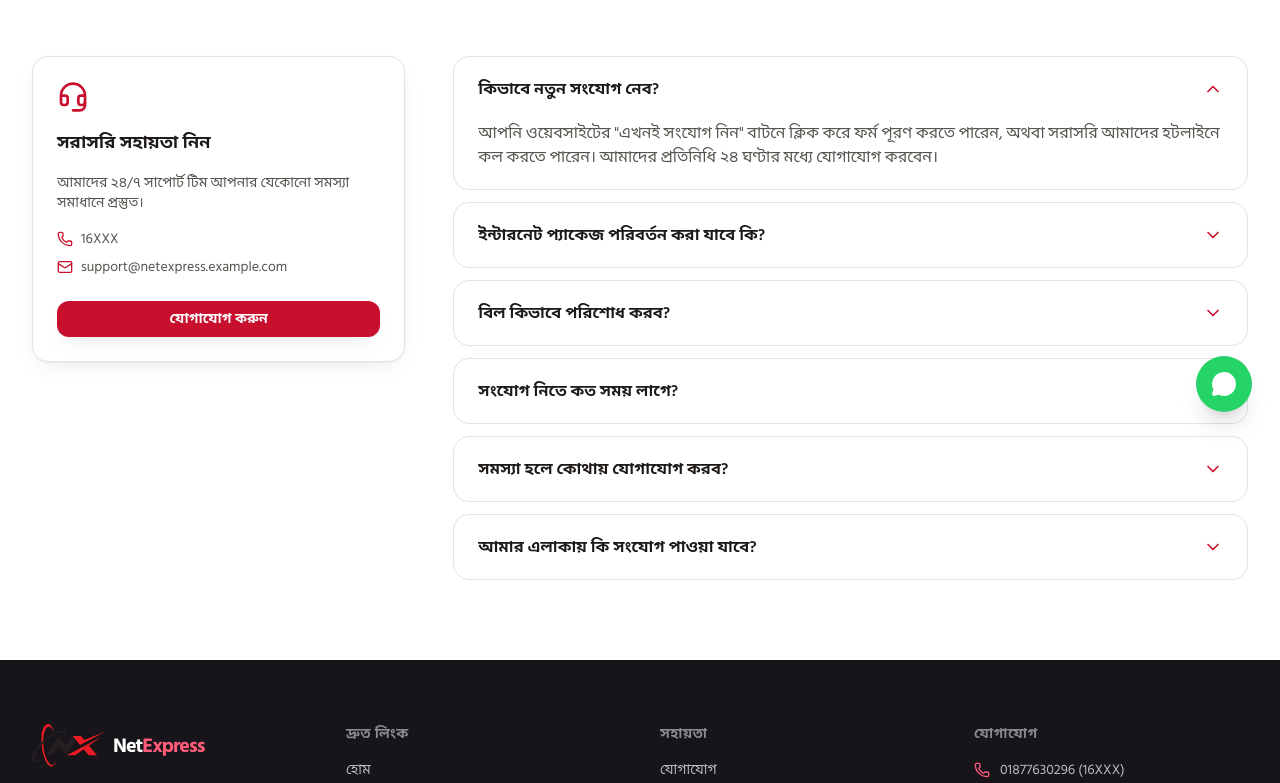
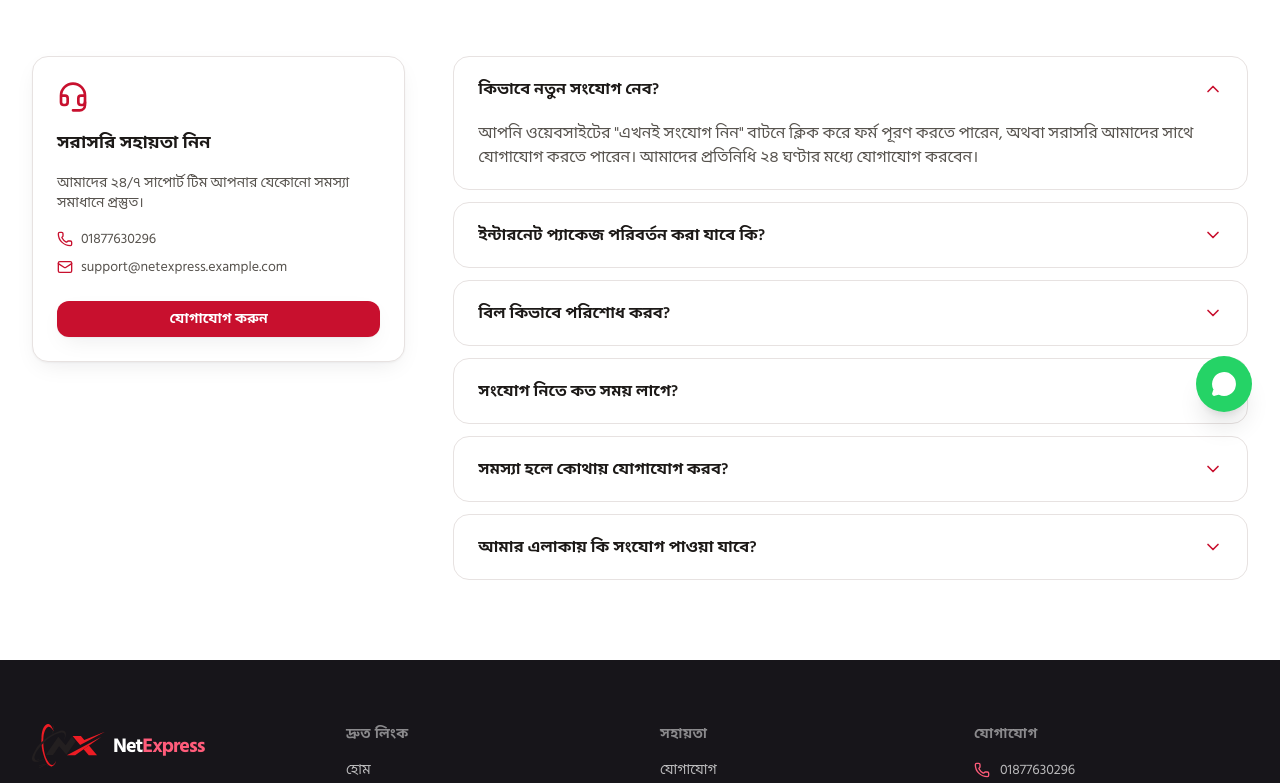
Before and after one commit to ShafiurSiam/net-express, a React (Vite) app: page /support in a window 1280 px wide. Shown: the part 360-1143 px from the top of the page. Built offline with nearby package versions, Linux system fonts and the light colour scheme; no server answers.

Commit message:
Remove hotline placeholder, use real phone number everywhere
The 16XXX hotline was a placeholder that never got replaced with a
real number. Footer/Contact no longer render "phone (16XXX)", and
Support/Payment/FAQ copy now point to the actual phone number.

```diff
--- a/src/components/layout/Footer.jsx
+++ b/src/components/layout/Footer.jsx
@@ -46,7 +46,7 @@ const Footer = () => {
           <ul className="flex flex-col gap-3 text-sm text-white/70">
             <li className="flex items-start gap-2.5">
               <Phone size={16} className="mt-0.5 shrink-0 text-primary-red-light" />
-              <span>{company.phone[language]} ({company.hotline})</span>
+              <span>{company.phone[language]}</span>
             </li>
             <li className="flex items-start gap-2.5">
               <Mail size={16} className="mt-0.5 shrink-0 text-primary-red-light" />
--- a/src/components/ui/ConnectionRequestForm.jsx
+++ b/src/components/ui/ConnectionRequestForm.jsx
@@ -169,7 +169,7 @@ const ConnectionRequestForm = ({ initialPackageId = "", onSubmitted }) => {
 
       {error && (
         <p className="rounded-xl bg-primary-red/10 px-4 py-3 text-sm text-primary-red">
-          {t("connectionForm.errorMessage", { phone: company.hotline })}
+          {t("connectionForm.errorMessage", { phone: company.phone[language] })}
         </p>
       )}
 
--- a/src/config/company.js
+++ b/src/config/company.js
@@ -5,7 +5,7 @@
 //
 // Shape of this file: a single `company` object (not a list), fields include —
 // name/nameBangla (plain strings), tagline/shortDescription/phone/address/
-// workingHours ({ bn, en } pairs), phoneRaw/hotline/email/
+// workingHours ({ bn, en } pairs), phoneRaw/email/
 // supportEmail (plain strings, no bn/en split since they're not translated),
 // foundedYear/copyrightYear (plain numbers), and logo/logoWhite (imported SVG
 // asset URLs — the only place the logo files should be imported from; Navbar,
@@ -24,7 +24,6 @@ export const company = {
   },
   phone: { bn: "01877630296", en: "01877630296" },
   phoneRaw: "01877630296",
-  hotline: "16XXX",
   email: "info@netexpress.example.com",
   supportEmail: "support@netexpress.example.com",
   // Deliberate exception to the site's Bangla-first rule (same as the SME & Corporate Plans
--- a/src/data/faq.js
+++ b/src/data/faq.js
@@ -6,8 +6,8 @@ export const faqs = [
     id: "faq-1",
     question: { bn: "কিভাবে নতুন সংযোগ নেব?", en: "How do I get a new connection?" },
     answer: {
-      bn: "আপনি ওয়েবসাইটের \"এখনই সংযোগ নিন\" বাটনে ক্লিক করে ফর্ম পূরণ করতে পারেন, অথবা সরাসরি আমাদের হটলাইনে কল করতে পারেন। আমাদের প্রতিনিধি ২৪ ঘণ্টার মধ্যে যোগাযোগ করবেন।",
-      en: "You can click the \"Get Connected Now\" button on the website and fill out the form, or call our hotline directly. Our representative will contact you within 24 hours.",
+      bn: "আপনি ওয়েবসাইটের \"এখনই সংযোগ নিন\" বাটনে ক্লিক করে ফর্ম পূরণ করতে পারেন, অথবা সরাসরি আমাদের সাথে যোগাযোগ করতে পারেন। আমাদের প্রতিনিধি ২৪ ঘণ্টার মধ্যে যোগাযোগ করবেন।",
+      en: "You can click the \"Get Connected Now\" button on the website and fill out the form, or contact us directly. Our representative will contact you within 24 hours.",
     },
   },
   {
@@ -38,8 +38,8 @@ export const faqs = [
     id: "faq-5",
     question: { bn: "সমস্যা হলে কোথায় যোগাযোগ করব?", en: "Where do I go if I have a problem?" },
     answer: {
-      bn: "আমাদের ২৪/৭ কাস্টমার সাপোর্ট হটলাইনে কল করুন অথবা যোগাযোগ পেজের ফর্ম পূরণ করুন। আমরা দ্রুততম সময়ে সমাধান দিতে প্রতিশ্রুতিবদ্ধ।",
-      en: "Call our 24/7 customer support hotline or fill out the form on the Contact page. We're committed to resolving issues as quickly as possible.",
+      bn: "আমাদের ২৪/৭ কাস্টমার সাপোর্ট নম্বরে কল করুন অথবা যোগাযোগ পেজের ফর্ম পূরণ করুন। আমরা দ্রুততম সময়ে সমাধান দিতে প্রতিশ্রুতিবদ্ধ।",
+      en: "Call our 24/7 customer support number or fill out the form on the Contact page. We're committed to resolving issues as quickly as possible.",
     },
   },
   {
--- a/src/i18n/translations.js
+++ b/src/i18n/translations.js
@@ -220,7 +220,7 @@ export const translations = {
   },
 
   contact: {
-    phoneLabel: { bn: "ফোন / হটলাইন", en: "Phone / Hotline" },
+    phoneLabel: { bn: "ফোন", en: "Phone" },
     emailLabel: { bn: "ইমেইল", en: "Email" },
     addressLabel: { bn: "অফিসের ঠিকানা", en: "Office Address" },
     hoursLabel: { bn: "কার্যসময়", en: "Working Hours" },
@@ -241,8 +241,8 @@ export const translations = {
     placeholder: { bn: "এলাকার নাম লিখুন", en: "Enter area name" },
     verify: { bn: "যাচাই করুন", en: "Verify" },
     resultCoveredSuffix: {
-      bn: "এলাকায় আমাদের সংযোগ উপলব্ধ। এখনই আবেদন করুন অথবা আমাদের হটলাইনে যোগাযোগ করুন।",
-      en: "is covered by our network. Apply now or contact our hotline.",
+      bn: "এলাকায় আমাদের সংযোগ উপলব্ধ। এখনই আবেদন করুন অথবা আমাদের সাথে যোগাযোগ করুন।",
+      en: "is covered by our network. Apply now or contact us.",
     },
     resultNotCoveredSuffix: {
       bn: "এলাকাটি এই মুহূর্তে তালিকায় নেই। তবে আমরা দ্রুত সম্প্রসারণ করছি — সরাসরি যোগাযোগ করুন বিস্তারিত জানতে।",
@@ -261,7 +261,7 @@ export const translations = {
   payment: {
     cardTitle: { bn: "আপনার বিল পরিশোধ করুন", en: "Pay Your Bill" },
     cardBody: { bn: "গ্রাহক আইডি বা মোবাইল নম্বর ব্যবহার করে নিচের পেমেন্ট গেটওয়ে থেকে বিল পরিশোধ সম্পন্ন করুন।", en: "Complete your payment through the gateway below using your customer ID or mobile number." },
-    hotlineNote: { bn: "সমস্যা হলে আমাদের হটলাইনে কল করুন: {hotline}", en: "Facing an issue? Call our hotline: {hotline}" },
+    contactNote: { bn: "সমস্যা হলে আমাদের এই নম্বরে কল করুন: {phone}", en: "Facing an issue? Call us at: {phone}" },
     perks: [
       { title: { bn: "মুহূর্তেই সম্পন্ন", en: "Instant" }, description: { bn: "কোনো অপেক্ষা ছাড়াই কয়েক সেকেন্ডে বিল পরিশোধ করুন।", en: "Pay your bill in seconds with no waiting." } },
       { title: { bn: "নিরাপদ পেমেন্ট", en: "Secure Payment" }, description: { bn: "নিরাপদ ও এনক্রিপ্টেড পেমেন্ট গেটওয়ের মাধ্যমে লেনদেন সম্পন্ন হয়।", en: "Transactions go through a secure, encrypted payment gateway." } },
--- a/src/pages/Contact.jsx
+++ b/src/pages/Contact.jsx
@@ -17,7 +17,7 @@ const Contact = () => {
   const { language, t } = useLanguage();
 
   const contactInfo = [
-    { icon: Phone, label: t("contact.phoneLabel"), value: `${company.phone[language]} (${company.hotline})` },
+    { icon: Phone, label: t("contact.phoneLabel"), value: company.phone[language] },
     { icon: Mail, label: t("contact.emailLabel"), value: company.email },
     { icon: MapPin, label: t("contact.addressLabel"), value: company.address[language] },
     { icon: Clock, label: t("contact.hoursLabel"), value: company.workingHours[language] },
--- a/src/pages/Payment.jsx
+++ b/src/pages/Payment.jsx
@@ -43,7 +43,7 @@ const Payment = () => {
               {t("common.payNow")}
             </Button>
             <p className="mt-4 text-xs text-text-secondary">
-              {t("payment.hotlineNote", { hotline: company.hotline })}
+              {t("payment.contactNote", { phone: company.phone[language] })}
             </p>
           </AnimatedSection>
 
--- a/src/pages/Support.jsx
+++ b/src/pages/Support.jsx
@@ -10,7 +10,7 @@ import { company } from "../config/company.js";
 import { useLanguage } from "../context/LanguageContext.jsx";
 
 const Support = () => {
-  const { t } = useLanguage();
+  const { language, t } = useLanguage();
 
   return (
     <>
@@ -28,7 +28,7 @@ const Support = () => {
             <h3 className="text-lg font-bold text-text-primary">{t("support.directTitle")}</h3>
             <p className="text-sm text-text-secondary">{t("support.directBody")}</p>
             <div className="flex flex-col gap-2 text-sm text-text-secondary">
-              <span className="flex items-center gap-2"><Phone size={16} className="text-primary-red" /> {company.hotline}</span>
+              <span className="flex items-center gap-2"><Phone size={16} className="text-primary-red" /> {company.phone[language]}</span>
               <span className="flex items-center gap-2"><Mail size={16} className="text-primary-red" /> {company.supportEmail}</span>
             </div>
             <Button to="/contact" size="sm" className="mt-2">{t("support.contactButton")}</Button>
```
Also changed, not shown: 1 other file (tests, documents, lock files or other folders).
